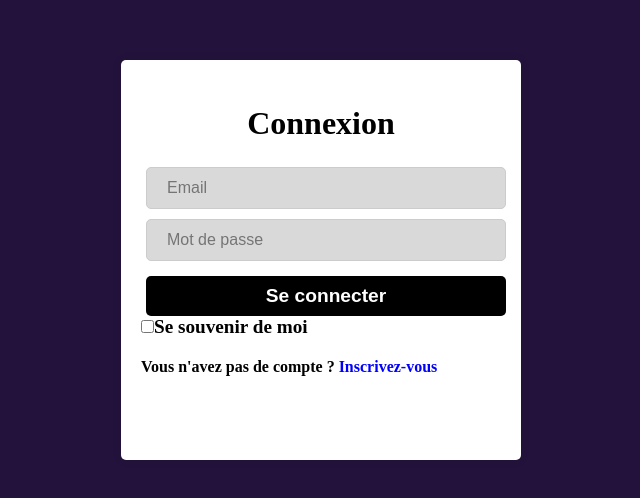
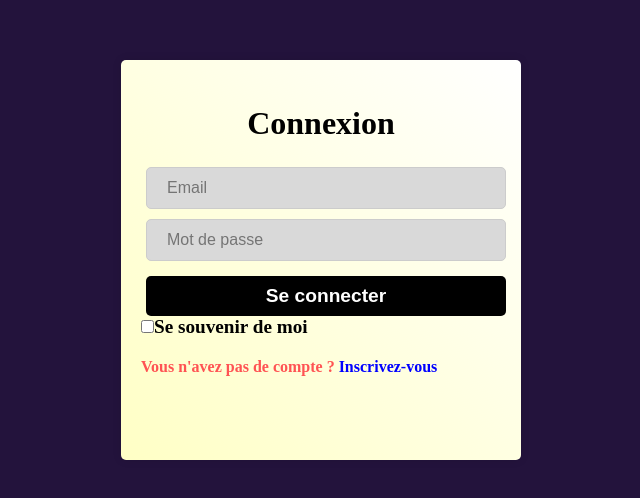
Before and after one commit to togbo/chall48ecom, a Next.js app in the folder resources/views/frontend/: page /connexion in a window 1280 px wide. Shown: the part 140-638 px from the top of the page, without its empty margins (319-959 px from the left). Built offline with nearby package versions, Linux system fonts and the light colour scheme.

Commit message:
css of connexion

```diff
--- a/resources/views/frontend/src/styles/connexion.module.css
+++ b/resources/views/frontend/src/styles/connexion.module.css
@@ -15,9 +15,9 @@
 }
 
 .connexionBox{
+    background-image: linear-gradient(45deg, #ffffc5,#fff);
     width: 400px;
     height: 400px;
-    background-color: #fff;
     border-radius: 5px;
     box-shadow: 0 0 10px 0 rgba(0,0,0,0.1);
     display: flex;
@@ -58,7 +58,7 @@
     border: none;
     border-radius: 5px;
     background-color: #000;
-    color: #fff;
+    color: #ffffff;
     font-size: 1.2rem;
     font-weight: 700;
     margin-left: 5px;
@@ -74,8 +74,9 @@
 .connexionFormText{
     font-size: 1rem;
     font-weight: 700;
-    color: #000;
+    color: #ff5353;
     margin-top: 20px;
+
 }
 
 .connexionFormLink{
```
